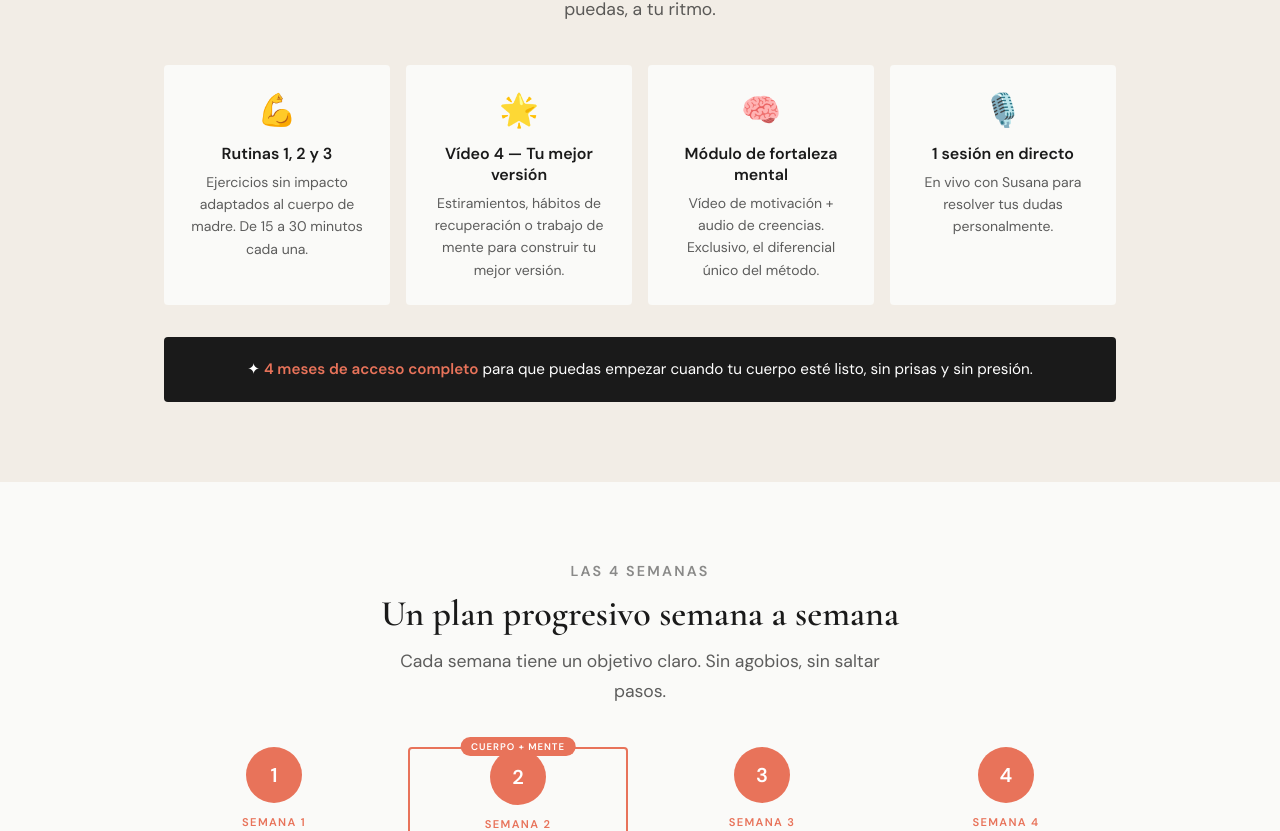
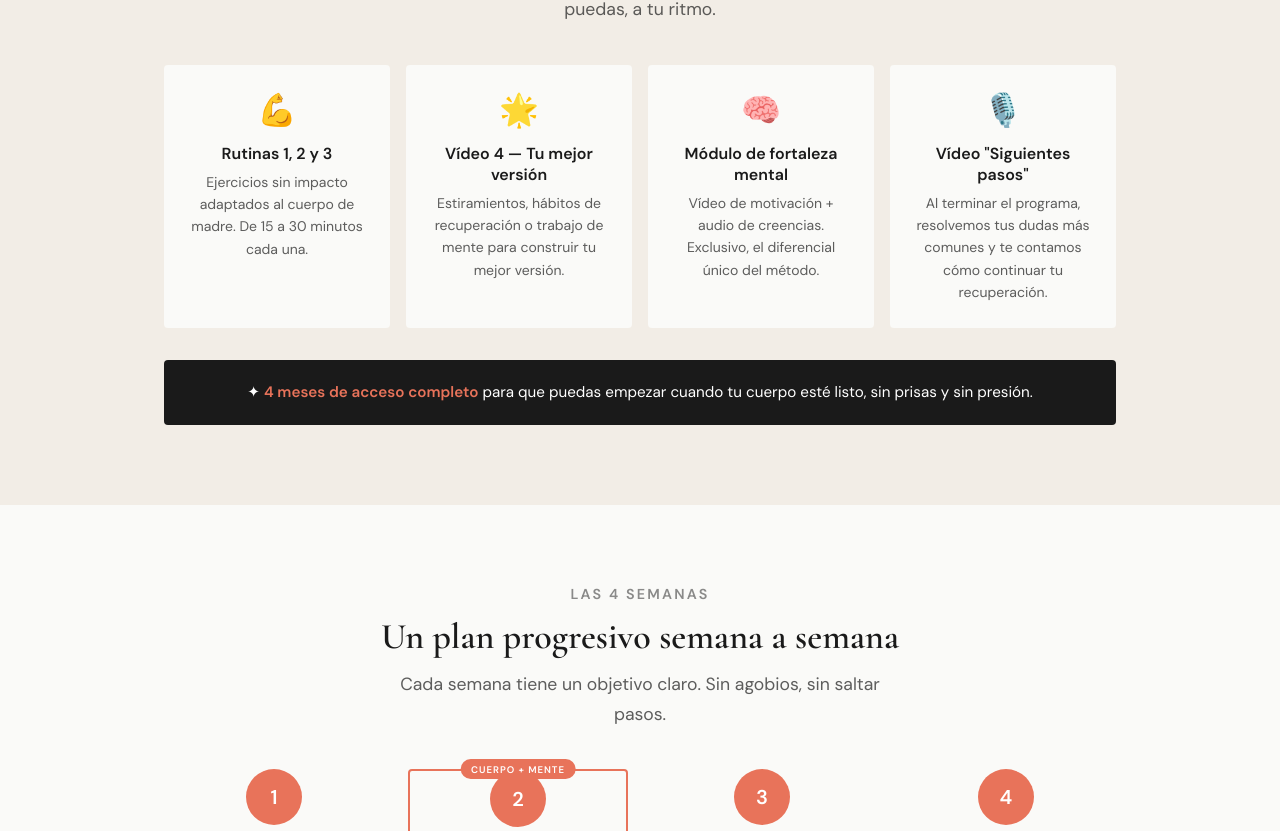
Before and after one commit to susanaaresla-lab/esencial-susana, a React (Create React App) app: page /programa-4-semanas in a window 1280 px wide. Shown: the part 3874-4705 px from the top of the page. Built offline with nearby package versions, Linux system fonts and the light colour scheme.

Commit message:
Actualizar Actívate: sustituir directo por vídeo Siguientes pasos

```diff
--- a/src/pages/ActivateListaEsperaPage.js
+++ b/src/pages/ActivateListaEsperaPage.js
@@ -21,7 +21,7 @@ const FAQS = [
   { q: '¿Cómo accedo al programa después de comprarlo?', a: 'Nada más comprar recibirás un email con el enlace a tu área privada donde encontrarás todos los vídeos organizados.' },
   { q: '¿Cuándo empezaré a notar resultados?', a: 'La mayoría de las mamás notan los primeros cambios durante las primeras 2 semanas. Los resultados más visibles llegan al completar las 4 semanas.' },
   { q: '¿Este método solo trabaja el cuerpo o también la mente?', a: 'Incluye un módulo completo de fortaleza mental con vídeo de motivación y confianza, y audio de creencias — contenidos exclusivos que no encontrarás en YouTube.' },
-  { q: '¿En qué se diferencia de otros programas?', a: 'Especial foco en cesárea, módulo de fortaleza mental incluido, 1 sesión en directo en vivo y 4 meses de acceso para que empieces cuando tu cuerpo esté listo.' }
+  { q: '¿En qué se diferencia de otros programas?', a: 'Especial foco en cesárea, módulo de fortaleza mental incluido, vídeo exclusivo de "Siguientes pasos" al terminar y 4 meses de acceso para que empieces cuando tu cuerpo esté listo.' }
 ];
 
 const label = (color) => ({
@@ -377,7 +377,7 @@ export default function ActivateListaEsperaPage() {
                 '4 vídeos por semana: 3 rutinas + 1 vídeo para tu mejor versión',
                 '🧠 Módulo de fortaleza mental: vídeo de motivación y confianza',
                 '🎧 Audio de creencias: somos merecedoras',
-                '🎙️ 1 directo en vivo de resolución de dudas',
+                '🎙️ Vídeo "Siguientes pasos" con tus dudas más comunes resueltas',
                 'Sin equipamiento, desde casa, a tu ritmo',
                 '4 meses de acceso completo',
                 'BONUS: Recupera tu abdomen en tu día a día'
--- a/src/pages/ActivateMasterclassPage.js
+++ b/src/pages/ActivateMasterclassPage.js
@@ -20,7 +20,7 @@ const FAQS = [
   { q: '¿Cómo accedo al programa después de comprarlo?', a: 'Nada más comprar recibirás un email con el enlace a tu área privada donde encontrarás todos los vídeos organizados.' },
   { q: '¿Cuándo empezaré a notar resultados?', a: 'La mayoría de las mamás notan los primeros cambios durante las primeras 2 semanas. Los resultados más visibles llegan al completar las 4 semanas.' },
   { q: '¿Este método solo trabaja el cuerpo o también la mente?', a: 'Incluye un módulo completo de fortaleza mental con vídeo de motivación y confianza, y audio de creencias — contenidos exclusivos que no encontrarás en YouTube.' },
-  { q: '¿En qué se diferencia de otros programas?', a: 'Especial foco en cesárea, módulo de fortaleza mental incluido, 1 sesión en directo en vivo y 4 meses de acceso para que empieces cuando tu cuerpo esté listo.' }
+  { q: '¿En qué se diferencia de otros programas?', a: 'Especial foco en cesárea, módulo de fortaleza mental incluido, vídeo exclusivo de "Siguientes pasos" al terminar y 4 meses de acceso para que empieces cuando tu cuerpo esté listo.' }
 ];
 
 const label = (color) => ({
@@ -376,7 +376,7 @@ export default function ActivateMasterclassPage() {
                 '4 vídeos por semana: 3 rutinas + 1 vídeo para tu mejor versión',
                 '🧠 Módulo de fortaleza mental: vídeo de motivación y confianza',
                 '🎧 Audio de creencias: somos merecedoras',
-                '🎙️ 1 directo en vivo de resolución de dudas',
+                '🎙️ Vídeo "Siguientes pasos" con tus dudas más comunes resueltas',
                 'Sin equipamiento, desde casa, a tu ritmo',
                 '4 meses de acceso completo',
                 'BONUS: Recupera tu abdomen en tu día a día'
--- a/src/pages/ConfirmacionPage.js
+++ b/src/pages/ConfirmacionPage.js
@@ -63,7 +63,7 @@ export default function ConfirmacionPage() {
                 'Videos on-demand: accede cuando quieras',
                 '🧠 Vídeo de motivación y confianza (Semana 2)',
                 '🎧 Audio de creencias: somos merecedoras (Semana 2)',
-                '💬 Sesión grupal en directo para resolver dudas y ver los siguientes pasos',
+                '💬 Vídeo "Siguientes pasos" con tus dudas más comunes resueltas',
                 'BONUS: Recupera tu abdomen en tu día a día',
                 'Acceso de por vida al contenido'
               ].map((t, i) => (
--- a/src/pages/ListaEsperaPage.js
+++ b/src/pages/ListaEsperaPage.js
@@ -174,7 +174,7 @@ export default function ListaEsperaPage() {
               { Icon: Brain, title: '🧠 Módulo de fortaleza mental', desc: 'Exclusivo. Vídeo de motivación y confianza para trabajar la seguridad en ti misma. No está en YouTube.', highlight: true },
               { Icon: Headphones, title: '🎧 Audio de creencias', desc: 'Exclusivo. Para reforzar que eres merecedora y válida para recuperarte y conseguir lo que te propones.', highlight: true },
               { Icon: Gift, title: 'Bonus incluido', desc: 'Consejos prácticos para seguir recuperándote en tu día a día como madre.', highlight: false },
-              { Icon: Users, title: '1 Directo en vivo', desc: 'Con Susana para resolver tus dudas personalmente.', highlight: false }
+              { Icon: Video, title: 'Vídeo "Siguientes pasos"', desc: 'Con Susana, al terminar el programa, para resolver tus dudas y contarte cómo continuar.', highlight: false }
             ].map(({ Icon, title, desc, highlight }, i) => (
               <div key={i} style={{ background: highlight ? 'rgba(232,115,90,0.08)' : 'var(--beige)', borderRadius: 4, padding: '1.5rem', border: highlight ? '1px solid rgba(232,115,90,0.3)' : 'none' }}>
                 <div style={{ width: 40, height: 40, borderRadius: '50%', background: 'rgba(232,115,90,0.15)', display: 'flex', alignItems: 'center', justifyContent: 'center', marginBottom: '1rem' }}>
--- a/src/pages/ProgramaPage.js
+++ b/src/pages/ProgramaPage.js
@@ -15,7 +15,7 @@ const FAQS = [
   { q: '¿Cómo accedo al programa después de comprarlo?', a: 'Nada más comprar recibirás un email con el enlace a tu área privada donde encontrarás todos los vídeos organizados.' },
   { q: '¿Cuándo empezaré a notar resultados?', a: 'La mayoría de las mamás notan los primeros cambios durante las primeras 2 semanas. Los resultados más visibles llegan al completar las 4 semanas.' },
   { q: '¿Este método solo trabaja el cuerpo o también la mente?', a: 'Es el gran diferenciador. Incluye un módulo completo de fortaleza mental con vídeo de motivación y confianza, y audio de creencias — contenidos exclusivos que no encontrarás en YouTube.' },
-  { q: '¿En qué se diferencia de otros programas?', a: 'Primero, especial foco en cesárea y madres que empiezan desde cero. Segundo, módulo de fortaleza mental incluido. Tercero, 1 sesión en directo en vivo para resolver dudas. Y cuarto, 4 meses de acceso para que empieces cuando tu cuerpo esté listo.' }
+  { q: '¿En qué se diferencia de otros programas?', a: 'Primero, especial foco en cesárea y madres que empiezan desde cero. Segundo, módulo de fortaleza mental incluido. Tercero, un vídeo exclusivo de "Siguientes pasos" al terminar el programa, con tus dudas más comunes resueltas. Y cuarto, 4 meses de acceso para que empieces cuando tu cuerpo esté listo.' }
 ];
 
 const label = (color) => ({
@@ -223,7 +223,7 @@ const goComprar = () => { navigate('/lista-espera'); window.scrollTo(0, 0); };
               { emoji: '💪', title: 'Rutinas 1, 2 y 3', desc: 'Ejercicios sin impacto adaptados al cuerpo de madre. De 15 a 30 minutos cada una.' },
               { emoji: '🌟', title: 'Vídeo 4 — Tu mejor versión', desc: 'Estiramientos, hábitos de recuperación o trabajo de mente para construir tu mejor versión.' },
               { emoji: '🧠', title: 'Módulo de fortaleza mental', desc: 'Vídeo de motivación + audio de creencias. Exclusivo, el diferencial único del método.' },
-              { emoji: '🎙️', title: '1 sesión en directo', desc: 'En vivo con Susana para resolver tus dudas personalmente.' }
+              { emoji: '🎙️', title: 'Vídeo "Siguientes pasos"', desc: 'Al terminar el programa, resolvemos tus dudas más comunes y te contamos cómo continuar tu recuperación.' }
             ].map((item, i) => (
               <div key={i} style={{ background: 'var(--white)', borderRadius: 4, padding: '1.5rem', textAlign: 'center' }}>
                 <div style={{ fontSize: '2rem', marginBottom: '0.75rem' }}>{item.emoji}</div>
@@ -392,7 +392,7 @@ const goComprar = () => { navigate('/lista-espera'); window.scrollTo(0, 0); };
                 '3 rutinas semanales sin impacto, adaptadas al cuerpo de madre',
                 '🧠 Módulo de fortaleza mental: vídeo de motivación y confianza',
                 '🎧 Audio de creencias: somos merecedoras',
-                '🎙️ 1 directo en vivo de resolución de dudas',
+                '🎙️ Vídeo "Siguientes pasos" con tus dudas más comunes resueltas',
                 'Válido desde los 40 días (parto vaginal) o 2 meses (cesárea)',
                 'Perfecto para madres que nunca han hecho ejercicio',
                 'Sin equipamiento, desde casa, a tu ritmo',
```
